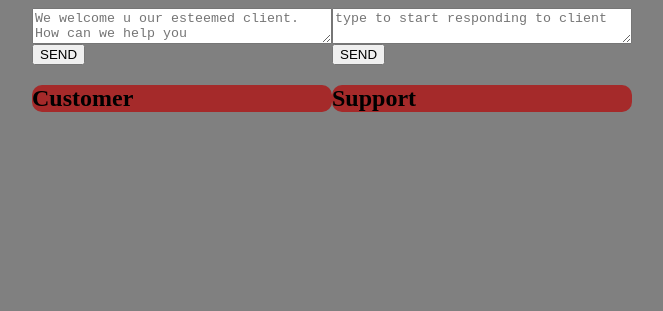
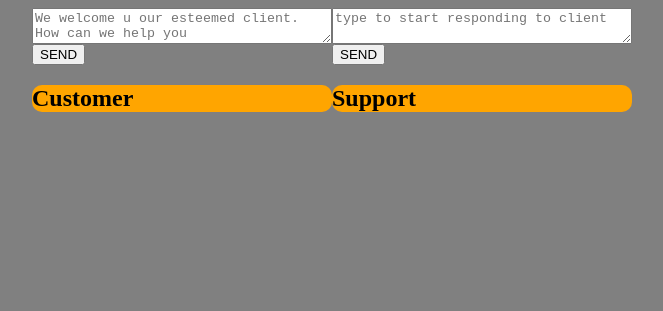
Before and after one commit to EmekaOkocha/ChatBox, a plain HTML site: page index.html in a window 1280 px wide. Shown: the top 311 px of the page, without its empty margins (224-887 px from the left). Drawn offline with Linux system fonts and the light colour scheme.

Commit message:
changed color to orange

```diff
--- a/style.css
+++ b/style.css
@@ -24,7 +24,7 @@ ul{
 }
 .dc{
   width:300px;
-  background-color: brown;
+  background-color: orange;
   border-radius: 10px;
 }
 textarea{
```
